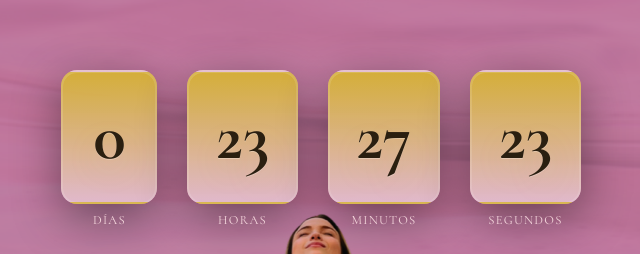
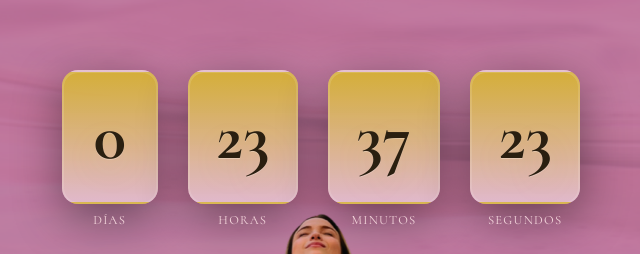
Before and after one commit to MindfulFunnels/mujer-fenix, an Astro site: page /countdown in a window 1280 px wide. Shown: the part 250-504 px from the top of the page, 319-959 px from the left. Built offline with nearby package versions, Linux system fonts and the light colour scheme; Astro itself is replaced by a stand-in of ours; a web font is replaced by a local one.

Commit message:
feat: actualizar la fecha del evento en el componente Countdown

```diff
--- a/src/components/Countdown.tsx
+++ b/src/components/Countdown.tsx
@@ -1,7 +1,7 @@
 import React, { useState, useEffect } from "react";
 
 function getTimeLeft() {
-  const eventDate = new Date("2025-08-31T17:55:00");
+  const eventDate = new Date("2025-08-31T18:05:00");
   const now = new Date();
   const diff = eventDate.getTime() - now.getTime();
   if (diff <= 0) return { days: 0, hours: 0, minutes: 0, seconds: 0 };
```
